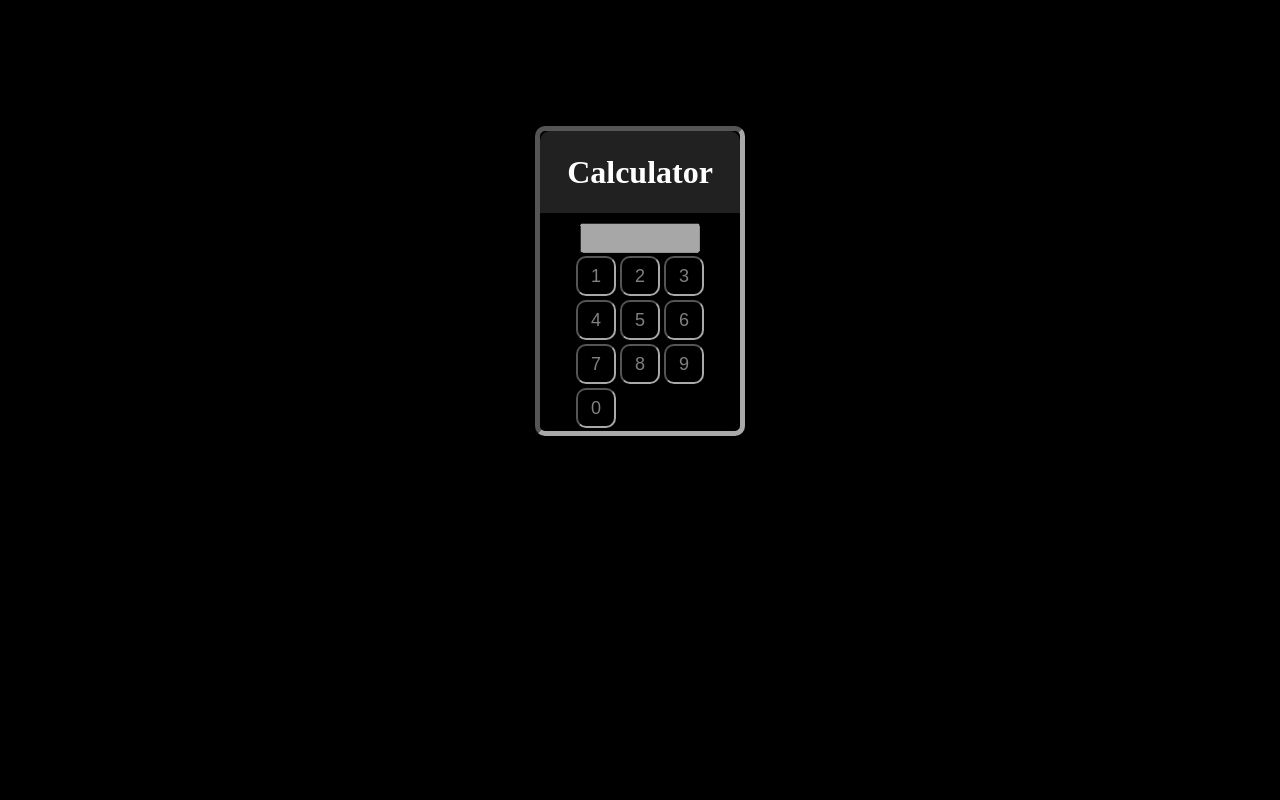
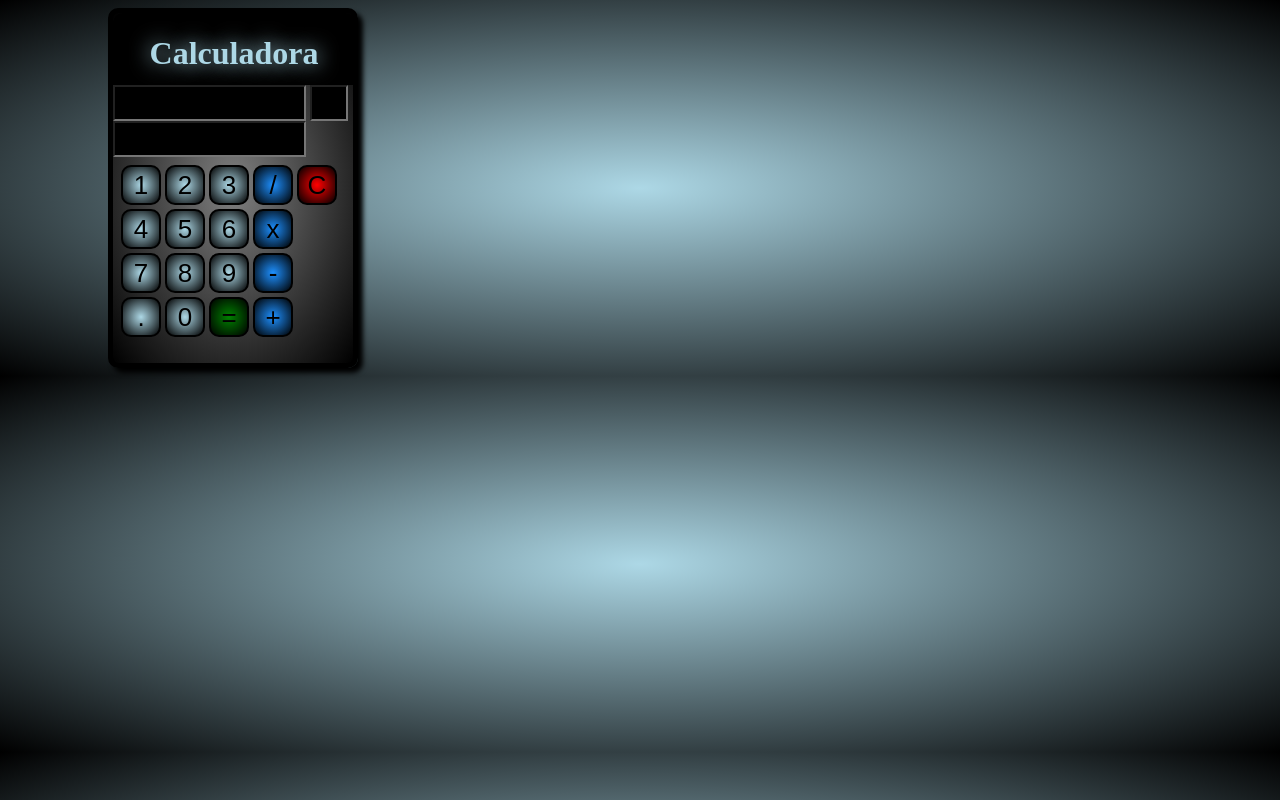
Before and after one commit to KennysSparda/Calculadora, a plain HTML site: page index.html in a window 1280 px wide. Drawn offline with Linux system fonts and the light colour scheme.

Commit message:
finalized basic functions

```diff
--- a/css/styles.css
+++ /dev/null
@@ -1,48 +0,0 @@
-body {
-background: Black;
-color: White;
-}
-
-#MainForm {
-  border: 5px inset DarkGray;
-  border-radius: 10px;
-  margin: 10% auto;
-  height: 300px;
-  width: 200px;
-}
-
-#Title {
-  text-align: center;
-  padding: 1px;
-  font: 15px;
-  background: #212121;
-  border-top-left-radius: 10px;
-  border-top-right-radius: 10px;
-}
-
-
-#Display {
-  margin-top: 10px;
-  margin-left: 20%;
-  height: 30px;
-  width: 60%;
-}
-
-table {
-  padding: 10px auto;
-  margin: 0px auto;
-}
-
-.button {
-  border: 2px inset DarkGray;
-  border-radius: 10px;
-  font-size: 18px;
-  background: Black;
-  color: Gray;
-  height: 40px;
-  width: 40px;
-}
-
-.button:hover {
-  background: Gray;
-}
--- a/index.html
+++ b/index.html
@@ -1,60 +1,49 @@
-<DOCTYPE html>
+<!DOCTYPE html>
 <html>
 <head>
-  <title>Calculator</title>
-  <link rel="stylesheet" href="css/styles.css">
+  <link rel="stylesheet" href="styles.css">
 </head>
 <body>
-  <div id="MainForm">
-    <div id="Title">
-      <h1>Calculator</h1>
+
+    <div id="mainForm">
+      <div id="header">
+        <h1>Calculadora</h1>
       </div>
-    <div>
-      <input type="number" id="Display" align="left" disabled>
-    </div>
-    <div id="Keyboard">
+
+    <input id="Display1"></input>
+    <input id="Display3"></input>
+    <br>
+    <input id="Display2"></input>
+
+    <br>
     <table>
       <tr>
-          <th>
-            <button class="button" onClick="btn1()">1</button>
-          </th>
-          <th>
-            <button class="button" onClick="btn2()">2</button>
-          </th>
-          <th>
-            <button class="button" onClick="btn3()">3</button>
-          </th>
+        <th><button id="btn" onClick="btn(1)">1</button></th>
+        <th><button id="btn" onClick="btn(2)">2</button></th>
+        <th><button id="btn" onClick="btn(3)">3</button></th>
+        <th><button id="btnF" onClick="divide()">/</button></th>
+        <th><button id="btnC" onClick="limpa()">C</button></th>
       </tr>
       <tr>
-          <th>
-            <button class="button" onClick="btn4()">4</button>
-          </th>
-          <th>
-            <button class="button" onClick="btn5()">5</button>
-          </th>
-          <th>
-            <button class="button" onClick="btn6()">6</button>
-          </th>
+        <th><button id="btn" onClick="btn(4)">4</button></th>
+        <th><button id="btn" onClick="btn(5)">5</button></th>
+        <th><button id="btn" onClick="btn(6)">6</button></th>
+        <th><button id="btnF" onClick="mult()">x</button></th>
       </tr>
       <tr>
-          <th>
-            <button class="button" onClick="btn7()">7</button>
-          </th>
-          <th>
-            <button class="button" onClick="btn8()">8</button>
-          </th>
-          <th>
-            <button class="button" onClick="btn9()">9</button>
-          </th>
+        <th><button id="btn" onClick="btn(7)">7</button></th>
+        <th><button id="btn" onClick="btn(8)">8</button></th>
+        <th><button id="btn" onClick="btn(9)">9</button></th>
+        <th><button id="btnF" onClick="subtrai()">-</button></th>
       </tr>
       <tr>
-          <th>
-            <button class="button" onClick="btn0()">0</button>
-          </th>
+        <th><button id="btn" onClick="btn('.')">.</button></th>
+        <th><button id="btn" onClick="btn(0)">0</button></th>
+        <th><button id="btnE" onClick="igual()">=</button></th>
+        <th><button id="btnF" onClick="soma()">+</button></th>
       </tr>
     </table>
   </div>
-  </div>
-  <script type="text/javascript" src="js/script.js"></script>
+  <script src="script.js"></script>
 </body>
 </html>
--- a/js/script.js
+++ /dev/null
@@ -1,31 +0,0 @@
-
-function btn0() {
-  document.getElementById("Display").value += 0;
-}
-function btn1() {
-  document.getElementById("Display").value += 1;
-}
-function btn2() {
-  document.getElementById("Display").value += 2;
-}
-function btn3() {
-  document.getElementById("Display").value += 3;
-}
-function btn4() {
-  document.getElementById("Display").value += 4;
-}
-function btn5() {
-  document.getElementById("Display").value += 5;
-}
-function btn6() {
-  document.getElementById("Display").value += 6;
-}
-function btn7() {
-  document.getElementById("Display").value += 7;
-}
-function btn8() {
-  document.getElementById("Display").value += 8;
-}
-function btn9() {
-  document.getElementById("Display").value += 9;
-}
--- /dev/null
+++ b/script.js
@@ -0,0 +1,126 @@
+const Display1 = document.getElementById("Display1");
+const Display2 = document.getElementById("Display2");
+const Display3 = document.getElementById("Display3");
+var operando = "";
+
+function btn(valor) {
+  Display2.value += valor;
+}
+
+function limpa() {
+  Display1.value = "";
+  Display2.value = "";
+  Display3.value = "";
+  operando = Display3.value;
+}
+
+function FazerContaDe(operador) {
+  Display3.value = operador;
+  operando = Display3.value;
+  if (Display1.value == "") {
+    Display1.value = Display2.value;
+    Display2.value = "";
+  } else if (Display2.value == ""){
+        Display3.value = operador;
+  } else {
+    if (operando == '+') {
+      Display1.value = (parseFloat(Display1.value)+parseFloat(Display2.value)).toFixed(6);
+      Display2.value = "";
+      Display3.value = "";
+      operando = Display3.value;
+    } else if (operando == '-') {
+      Display1.value = (parseFloat(Display1.value)+parseFloat(Display2.value)).toFixed(6);
+      Display2.value = "";
+      Display3.value = "";
+      operando = Display3.value;
+    } else if (operando == '*') {
+      Display1.value = (parseFloat(Display1.value)+parseFloat(Display2.value)).toFixed(6);
+      Display2.value = "";
+      Display3.value = "";
+      operando = Display3.value;
+    } else if (operando == '/') {
+      Display1.value = (parseFloat(Display1.value)+parseFloat(Display2.value)).toFixed(6);
+      Display2.value = "";
+      Display3.value = "";
+      operando = Display3.value;
+    }
+  }
+}
+
+
+function soma() {
+  Display3.value = '+';
+  operando = Display3.value;
+  if (Display1.value == "") {
+    Display1.value = Display2.value;
+    Display2.value = "";
+  } else if (Display2.value == ""){
+        Display3.value = "+";
+  } else {
+    Display1.value = (parseFloat(Display1.value)+parseFloat(Display2.value)).toFixed(6);
+    Display2.value = "";
+  }
+}
+
+function subtrai() {
+  Display3.value = '-';
+  operando = Display3.value;
+  if (Display1.value == "") {
+    Display1.value = Display2.value;
+    Display2.value = "";
+    Display3.value = "-";
+  } else if (Display2.value == ""){
+    Display3.value = "-";
+  } else {
+    Display1.value = (parseFloat(Display1.value)-parseFloat(Display2.value)).toFixed(6);
+    Display2.value = "";
+  }
+}
+
+function mult() {
+  Display3.value = '*';
+  operando = Display3.value;
+  if (Display1.value == "") {
+    Display1.value = Display2.value;
+    Display2.value = "";
+    Display3.value = "x";
+  } else if (Display2.value == "") {
+    Display3.value = "x";
+  } else {
+    Display1.value = (parseFloat(Display1.value)*parseFloat(Display2.value)).toFixed(6);
+    Display2.value = "";
+  }
+}
+function divide() {
+  Display3.value = '/';
+  operando = Display3.value;
+  if (Display1.value == "") {
+    Display1.value = Display2.value;
+    Display2.value = "";
+    Display3.value = "/";
+  } else if (Display2.value == ""){
+    Display3.value = "/";
+  } else {
+    Display1.value = (parseFloat(Display1.value)/parseFloat(Display2.value)).toFixed(6);
+    Display2.value = "";
+  }
+}
+function igual() {
+  if (operando == '+') {
+    soma();
+    Display3.value = "";
+    operando = Display3.value;
+  } else if (operando == '-') {
+    subtrai();
+    Display3.value = "";
+    operando = Display3.value;
+  } else if (operando == '*') {
+    mult();
+    Display3.value = "";
+    operando = Display3.value;
+  } else if (operando == '/') {
+    divide();
+    Display3.value = "";
+    operando = Display3.value;
+  }
+}
--- /dev/null
+++ b/styles.css
@@ -0,0 +1,67 @@
+:root  {
+  --primary-color: LightBlue;
+  --secundary-color: Black;
+  --tertiary-color: Gray;
+}
+body {
+  background: radial-gradient(var(--primary-color),var(--secundary-color));
+  color: var(--primary-color);
+}
+#mainForm {
+  background: radial-gradient(var(--tertiary-color),var(--secundary-color));;
+  width: 240px;
+  height: 350px;
+  margin: auto 100px;
+  border: 5px solid var(--secundary-color);
+  border-radius: 10px;
+  padding: 0px;
+box-shadow: 5px 5px 5px var(--secundary-color);
+}
+#header {
+  text-align: center;
+  text-shadow: 0px 0px 20px var(--primary-color);
+  width: 240px;
+  height: 70px;
+  margin: 0px;
+  border-top-left-radius: 10px;
+  border-top-right-radius: 10px;
+  padding: 1px;
+  background: var(--secundary-color);
+}
+input {
+  text-align: end;
+  height: 30px;
+  width: 185px;
+  background: var(--secundary-color);
+  color: var(--primary-color);
+  text-shadow: 0px 0px 20px var(--primary-color);
+  font-size: 26px;
+}
+#Display3 {
+  text-align:center;
+  height: 30px;
+  width: 30px;
+}
+table {
+  margin: 5px;
+}
+button {
+  height: 40px;
+  width: 40px;
+  background: radial-gradient(var(--primary-color),var(--secundary-color));
+  color: var(--secundary-color);
+  font-size: 26px;
+  border: 2px solid black;
+  border-radius: 10px;
+}
+button:hover {
+  background: radial-gradient(var(--primary-color),var(--tertiary-color));
+}
+#btnC {
+  --primary-color: Red;
+}
+#btnF {
+  --primary-color: DodgerBlue;
+}#btnE {
+  --primary-color: Green;
+}
```
Lines whose indentation alone changed are shown as unchanged.
